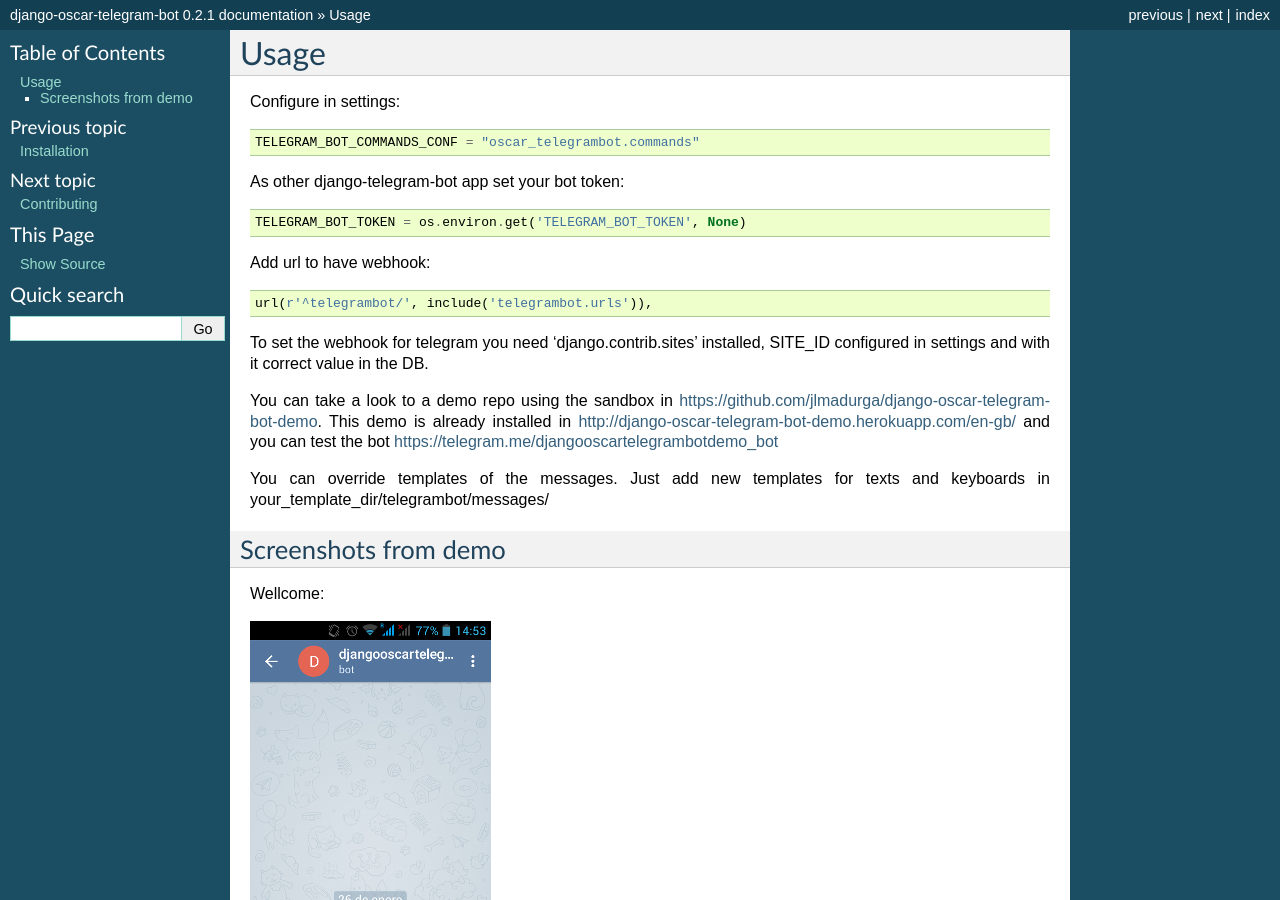
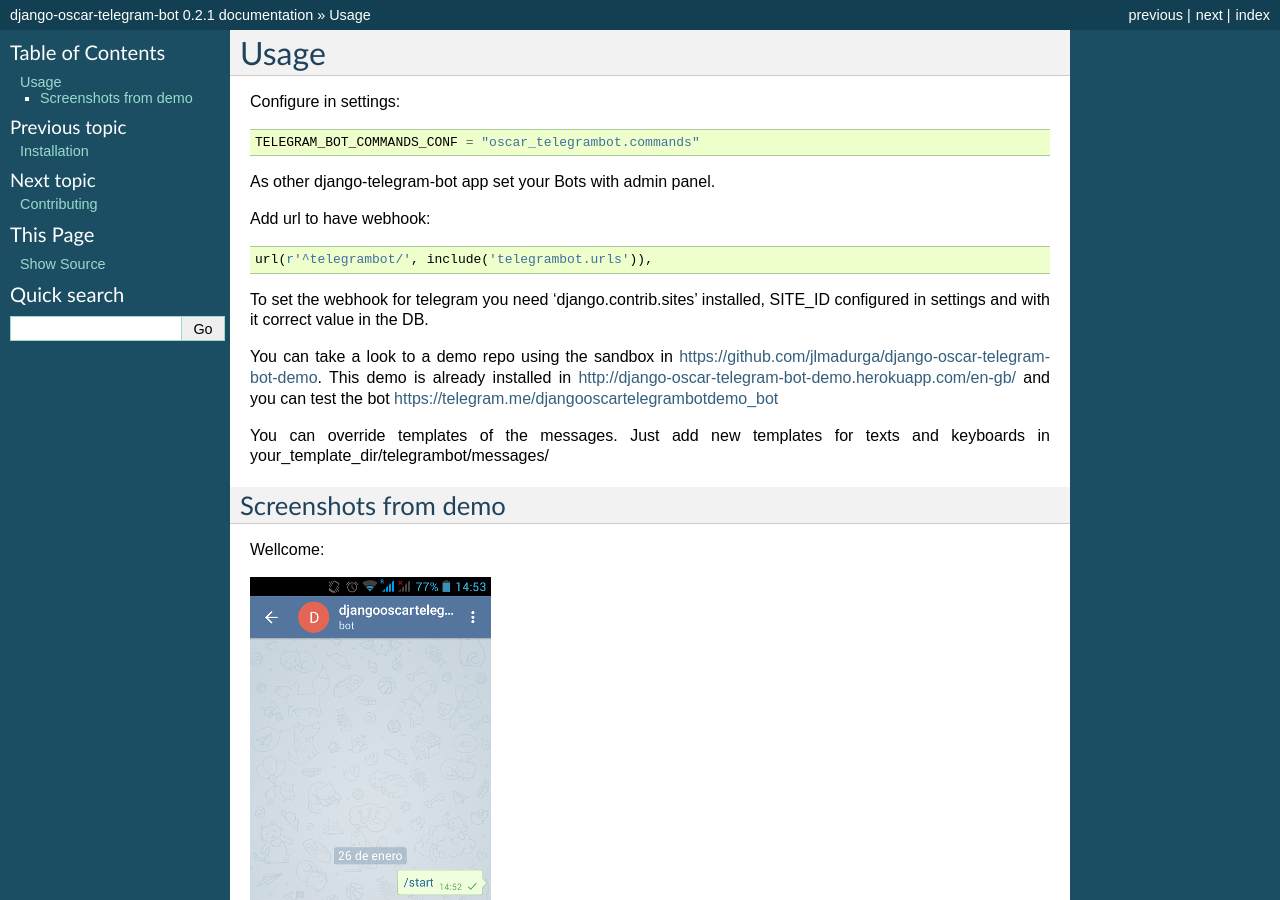
Before and after one commit to jlmadurga/django-oscar-telegram-bot, a Sphinx documentation site: the page built from docs/usage.rst, in a window 1280 px wide and 900 px high. Built offline with Sphinx 7.4.7, drawn with Linux system fonts in a browser that asks for light colours.

Commit message:
update docs for 0.3.0

```diff
--- a/docs/usage.rst
+++ b/docs/usage.rst
@@ -6,9 +6,7 @@
 
 	TELEGRAM_BOT_COMMANDS_CONF = "oscar_telegrambot.commands"
 
-As other django-telegram-bot app set your bot token::
-
-	TELEGRAM_BOT_TOKEN = os.environ.get('TELEGRAM_BOT_TOKEN', None)
+As other django-telegram-bot app set your Bots with admin panel.
 
 Add url to have webhook::
 
```
